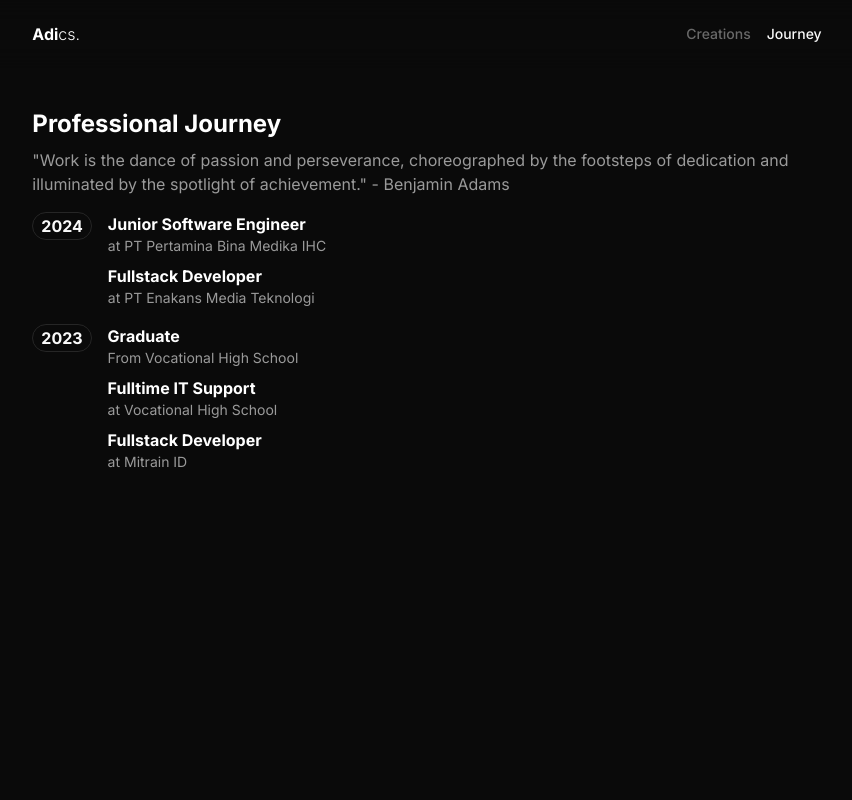
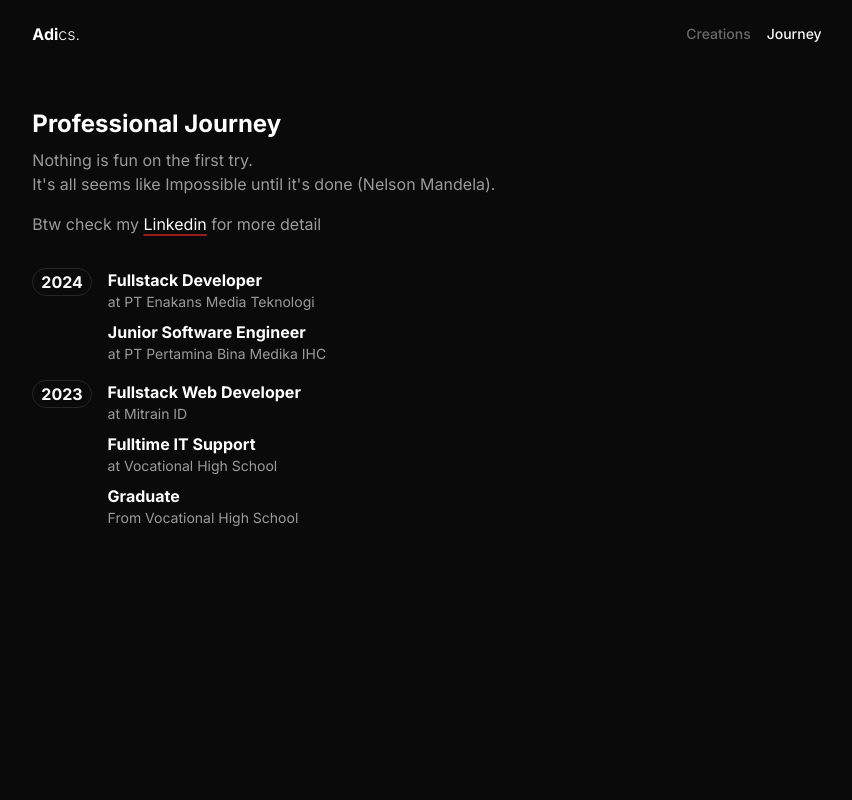
Before and after one commit to AdiCahyaSaputra/personal-website, a Next.js app: page /journey in a window 1280 px wide. Shown: the top 800 px of the page, without its empty margins (213-1065 px from the left). Built offline with nearby package versions, Linux system fonts and the light colour scheme.

Commit message:
feat: make some change of project data and reverse experience[year]

```diff
--- a/app/journey/page.tsx
+++ b/app/journey/page.tsx
@@ -23,7 +23,7 @@ const experiencesData = [
     at: "at Vocational High School",
   },
   {
-    experience: "Fullstack Developer",
+    experience: "Fullstack Web Developer",
     year: 2023,
     at: "at Mitrain ID",
   },
@@ -56,19 +56,27 @@ const Journey = () => {
     <main className="mt-10 min-h-screen">
       <h1 className="text-lg lg:text-2xl font-bold">Professional Journey</h1>
       <p className="text-foreground/60 mt-2">
-        {'"'}Work is the dance of passion and perseverance, choreographed by the
-        footsteps of dedication and illuminated by the spotlight of achievement.
-        {'"'} - Benjamin Adams
+        Nothing is fun on the first try. <br/>It's all seems like Impossible until it's done (Nelson Mandela).
       </p>
 
-      <ul className="mt-4 space-y-4">
+      <p className="text-foreground/60 mt-4">
+        Btw check my{" "}
+        <a
+          href="https://sekolahwijayakusuma.sch.id/"
+          className="underline text-foreground"
+        >
+          Linkedin
+        </a> for more detail
+      </p>
+
+      <ul className="mt-8 space-y-4">
         {Object.keys(experiences).reverse().map((year, idx) => (
           <li key={idx} className="flex items-start space-x-4 relative">
             <p className="sticky top-20 font-bold text-foreground self-start px-2 py-px border border-border rounded-full">
               {year}
             </p>
             <ul className="space-y-2">
-              {experiences[year].map((experience, idx) => (
+              {experiences[year].reverse().map((experience, idx) => (
                 <li key={idx}>
                   <h2 className="font-bold">{experience.experience}</h2>
                   <p className="text-sm text-foreground/60">{experience.at}</p>
--- a/asset/data/projects.json
+++ b/asset/data/projects.json
@@ -38,7 +38,7 @@
     "status": "Done",
     "links": {
       "repository": "https://github.com/AdiCahyaSaputra/duitku",
-      "demo": "https://duit-ku.vercel.app/"
+      "demo": "https://www.linkedin.com/posts/adi-cs_setelah-3-minggu-belajar-nuxtjs-vue-dan-activity-7254413256344182784-PaCY?utm_source=share&utm_medium=member_desktop"
     },
     "techStack": ["NuxtJS", "ASP.NET Core 8", "PostgreSQL"]
   }
```
